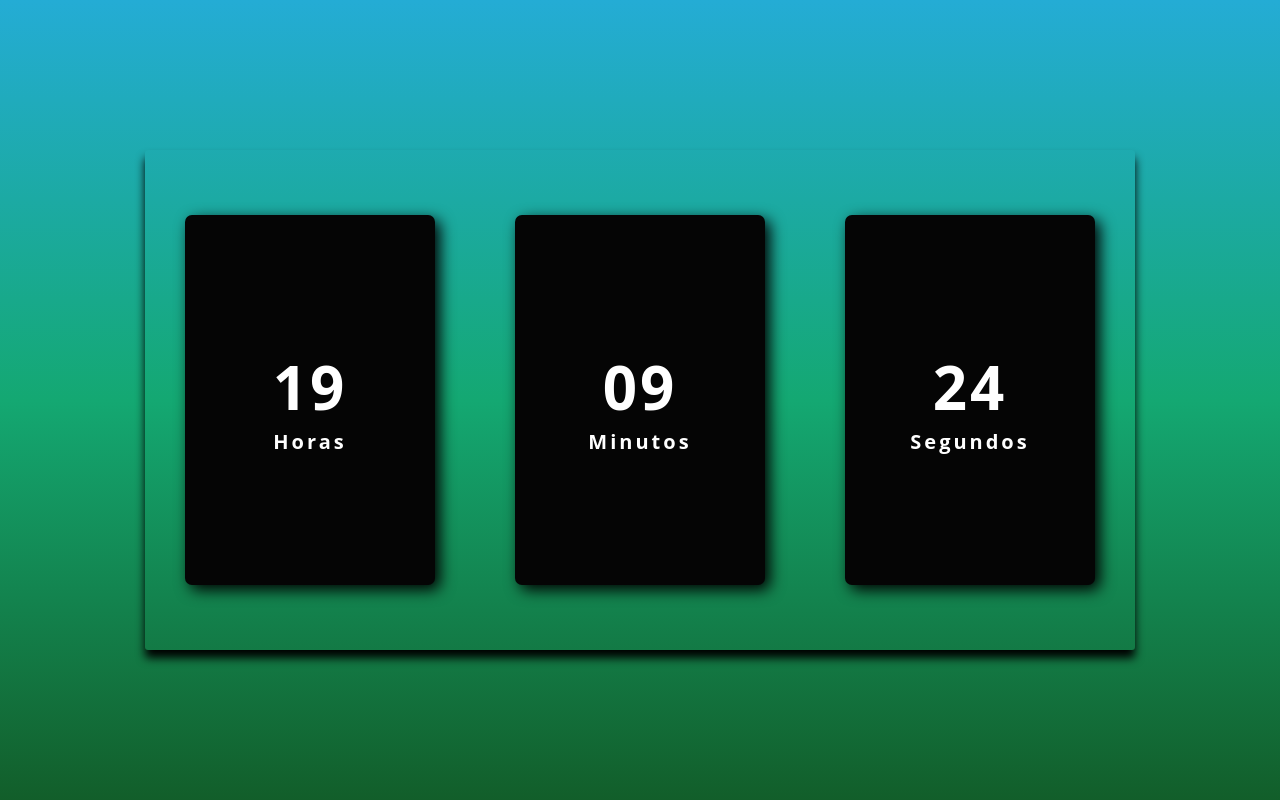
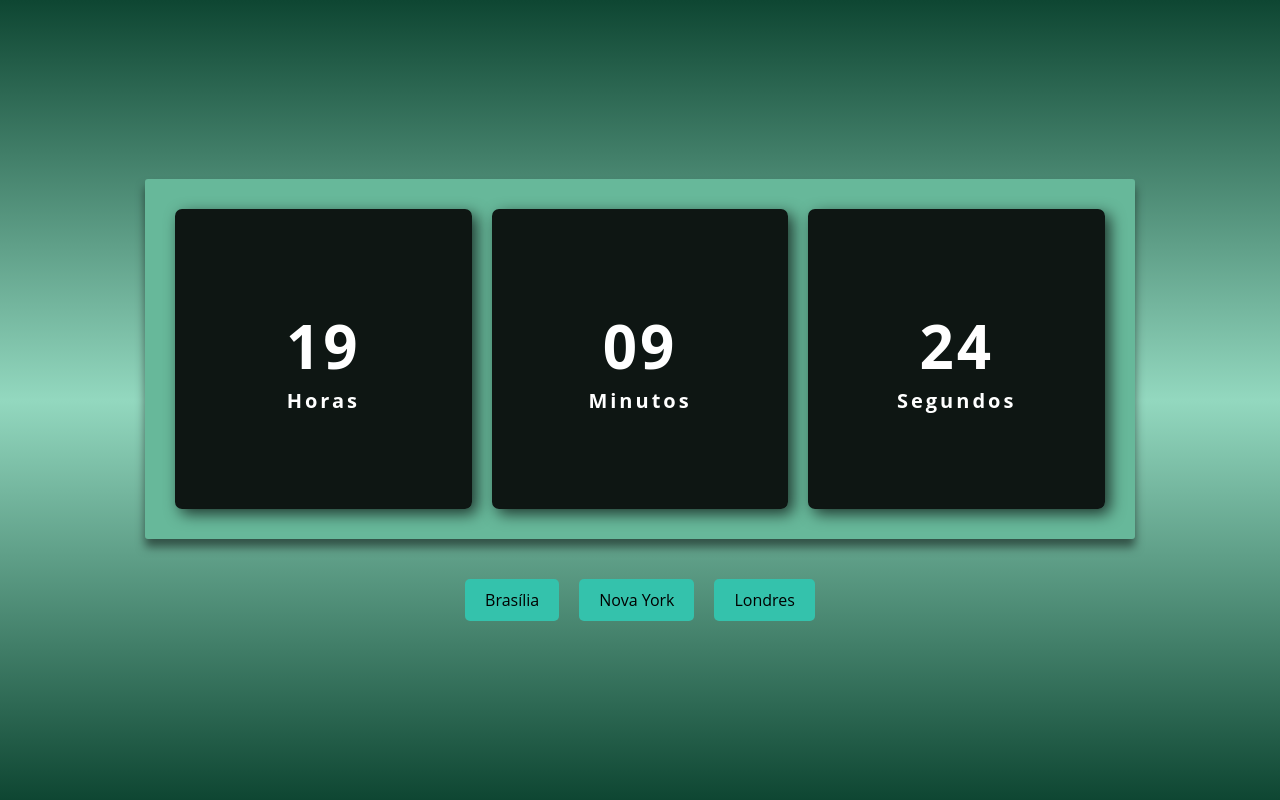
Before and after one commit to AdrianaLMR/Relogio-Dgital-Dinamico, a website: page index.html in a window 1280 px wide. Drawn offline with nearby package versions, Linux system fonts and the light colour scheme.

Commit message:
Adiconando nova funcionalidade de fuso horario

```diff
--- a/assets/css/style.css
+++ b/assets/css/style.css
@@ -1,42 +1,75 @@
-*{
+* {
     font-family: 'Open Sans', sans-serif;
     margin: 0;
     padding: 0;
+    box-sizing: border-box;
 }
-body{
+
+body {
     height: 100vh;
-    background: linear-gradient(rgb(36, 172, 213), rgb(20, 168, 114), rgb(18, 94, 42));
+    background: linear-gradient(rgb(14, 70, 50), rgb(147, 216, 191), rgb(14, 70, 50));
     display: flex;
+    flex-direction: column;
     align-items: center;
     justify-content: center;
 }
-.relogio{
+
+.relogio {
     display: flex;
     align-items: center;
     justify-content: space-around;
-    height: 500px;
+    height: auto;
     width: 990px;
-    background: transparent;
+    background: rgb(103, 184, 154);
     border-radius: 3px;
-    box-shadow: 0px 8px 10px rgba(0, 0, 0, 5);
+    box-shadow: 0px 8px 10px rgba(0, 0, 0, 0.5);
+    padding: 20px;
+    margin-bottom: 20px;
 }
-.relogio div{
-    height: 370px;
-    width: 250px;
+
+.relogio div {
+    flex: 1;
     display: flex;
     flex-direction: column;
     align-items: center;
     justify-content: center;
     color: #fff;
-    background: rgb(5, 5, 5, 9);
-    box-shadow: 5px 5px 15px rgb(0, 0, 0, 7 );
+    background: rgba(5, 5, 5, 0.9);
+    box-shadow: 5px 5px 15px rgba(0, 0, 0, 0.7);
     border-radius: 7px;
     letter-spacing: 3px;
+    padding: 20px;
+    margin: 10px;
+    height: 300px;
+    width: 250px;
 }
-.relogio span{
+
+.relogio span {
     font-weight: bolder;
     font-size: 60px;
 }
-.relogio span.tempo{
-   font-size:   20px;
+
+.relogio span.tempo {
+    font-size: 20px;
 }
+
+#fusoHorarioBotoes {
+    display: flex;
+    justify-content: center;
+    margin-top: 20px;
+}
+
+#fusoHorarioBotoes button {
+    margin: 0 10px;
+    padding: 10px 20px;
+    font-size: 16px;
+    cursor: pointer;
+    background-color: #34c2ac;
+    border: none;
+    border-radius: 5px;
+    transition: background-color 0.3s ease;
+}
+
+#fusoHorarioBotoes button:hover {
+    background-color: #40a596;
+}
--- a/assets/js/script.js
+++ b/assets/js/script.js
@@ -2,17 +2,57 @@ const horas = document.getElementById('horas');
 const minutos = document.getElementById('minutos');
 const segundos = document.getElementById('segundos');
 
-const relogio = setInterval(function time(){
-    let dateToday = new Date();
-    let hr = dateToday.getHours();
-    let min = dateToday.getMinutes();
-    let s = dateToday.getSeconds();
+let updateInterval; // Variável para armazenar o intervalo de atualização
 
-    if(hr < 10) hr = '0' + hr;
-    if(min < 10) min = '0' + min;
-    if(s < 10) s = '0' + s;
+function updateTime() {
+    const dateToday = moment();
+    const hr = dateToday.format('HH');
+    const min = dateToday.format('mm');
+    const s = dateToday.format('ss');
 
     horas.textContent = hr;
     minutos.textContent = min;
     segundos.textContent = s;
-})
+}
+
+function changeTimeZone(timezone) {
+    clearInterval(updateInterval); // Limpa o intervalo de atualização
+
+    switch(timezone) {
+        case 'brasilia':
+            updateInterval = setInterval(updateTime, 1000); // Atualiza a cada segundo
+            break;
+        case 'newYork':
+            updateInterval = setInterval(updateNewYorkTime, 1000); // Atualiza a cada segundo
+            break;
+        case 'london':
+            updateInterval = setInterval(updateLondonTime, 1000); // Atualiza a cada segundo
+            break;
+        // Adicione mais casos conforme necessário para outros fusos horários
+    }
+}
+
+function updateNewYorkTime() {
+    const dateToday = moment().utcOffset('-04:00'); // Horário de Nova York (-4 horas em relação ao UTC)
+    const hr = dateToday.format('HH');
+    const min = dateToday.format('mm');
+    const s = dateToday.format('ss');
+
+    horas.textContent = hr;
+    minutos.textContent = min;
+    segundos.textContent = s;
+}
+
+function updateLondonTime() {
+    const dateToday = moment().utcOffset('+00:00'); // Horário de Londres (sem diferença em relação ao UTC)
+    const hr = dateToday.format('HH');
+    const min = dateToday.format('mm');
+    const s = dateToday.format('ss');
+
+    horas.textContent = hr;
+    minutos.textContent = min;
+    segundos.textContent = s;
+}
+
+// Começa atualizando o horário local a cada segundo
+updateInterval = setInterval(updateTime, 1000);
--- a/index.html
+++ b/index.html
@@ -24,6 +24,13 @@
             <span class="tempo">Segundos</span>
         </div>
     </div>
+    <div id="fusoHorarioBotoes">
+        <button id="btnLocal" onclick="changeTimeZone('brasilia')">Brasília        </button>
+        <button id="btnNewYork" onclick="changeTimeZone('newYork')">Nova York</button>
+        <button id="btnLondon" onclick="changeTimeZone('london')">Londres</button>
+        <!-- Adicione mais botões conforme necessário para outros fusos horários -->
+    </div>
+    <script src="https://cdnjs.cloudflare.com/ajax/libs/moment.js/2.29.1/moment.min.js"></script>
     <script src="./assets/js/script.js">
     </script>
 </body>
--- /dev/null
+++ b/package.json
@@ -0,0 +1,5 @@
+{
+  "dependencies": {
+    "moment": "^2.30.1"
+  }
+}
```
Also changed, not shown: 1 other file.
